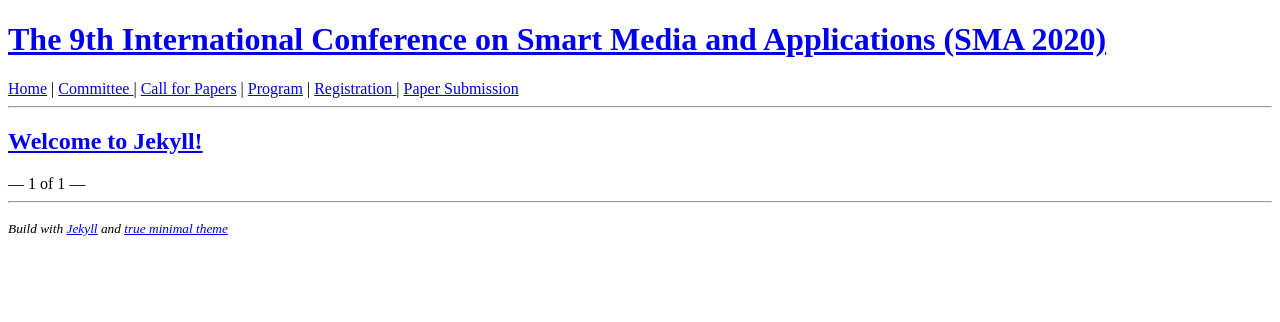
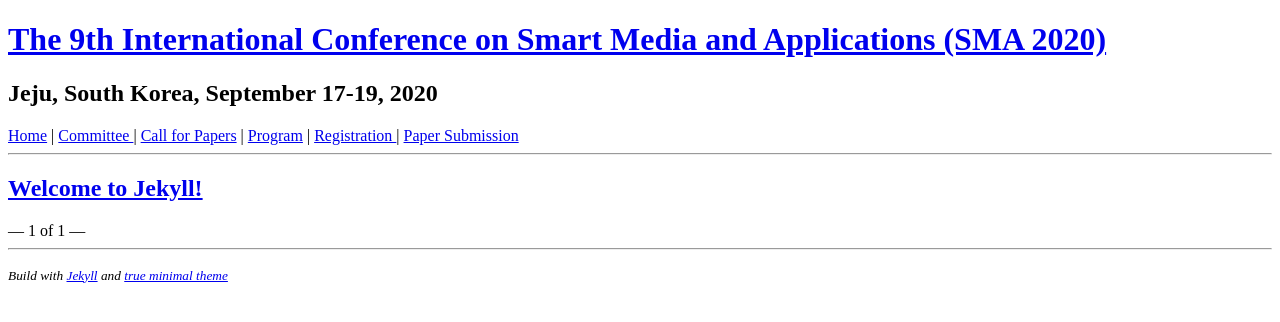
Before and after one commit to icea-conf/sma-2020.github.io, a Jekyll site: the page built from index.html, in a window 1280 px wide. Shown: the top 322 px of the page. Built offline with Jekyll 4.4.1, drawn with Linux system fonts in a browser that asks for light colours; the list of posts is cut into pages by our own code.

Commit message:
Update header.html

```diff
--- a/_includes/header.html
+++ b/_includes/header.html
@@ -1,5 +1,6 @@
 <header>
     <h1><a href='http://sma-2020.github.io/'>The 9th International Conference on Smart Media and Applications (SMA 2020)</a></h1>
+    <h2> Jeju, South Korea, September 17-19, 2020 <h2>
 </header>
 <a href='http://sma-2020.github.io/'> Home</a> | <a href='http://sma-2020.github.io/committee/'>Committee </a> | <a href='http://sma-2020.github.io/papers/'> Call for Papers</a> | <a href='http://sma-2020.github.io/program/'> Program</a> | <a href='http://sma-2020.github.io/registration/'>Registration </a> | <a href='http://sma-2020.github.io/date/'>Paper Submission </a>
 <hr>
```
